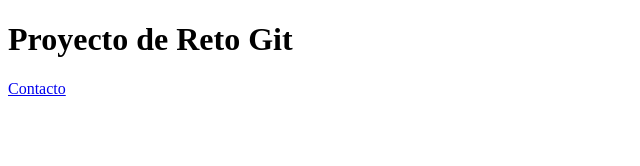
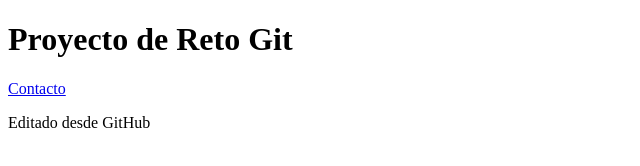
Before and after one commit to ernestoramirez5592-spec/reto-git, a plain HTML site: page index.html in a window 1280 px wide. Shown: the whole page, without its empty margins (0-640 px from the left). Drawn offline with Linux system fonts and the light colour scheme.

Commit message:
docs: editar index desde GitHub

```diff
--- a/index.html
+++ b/index.html
@@ -4,5 +4,6 @@
 <body>
 <h1>Proyecto de Reto Git</h1>
 <a href="contacto.html">Contacto</a>
+<p>Editado desde GitHub</p>
 </body>
 </html>
```
